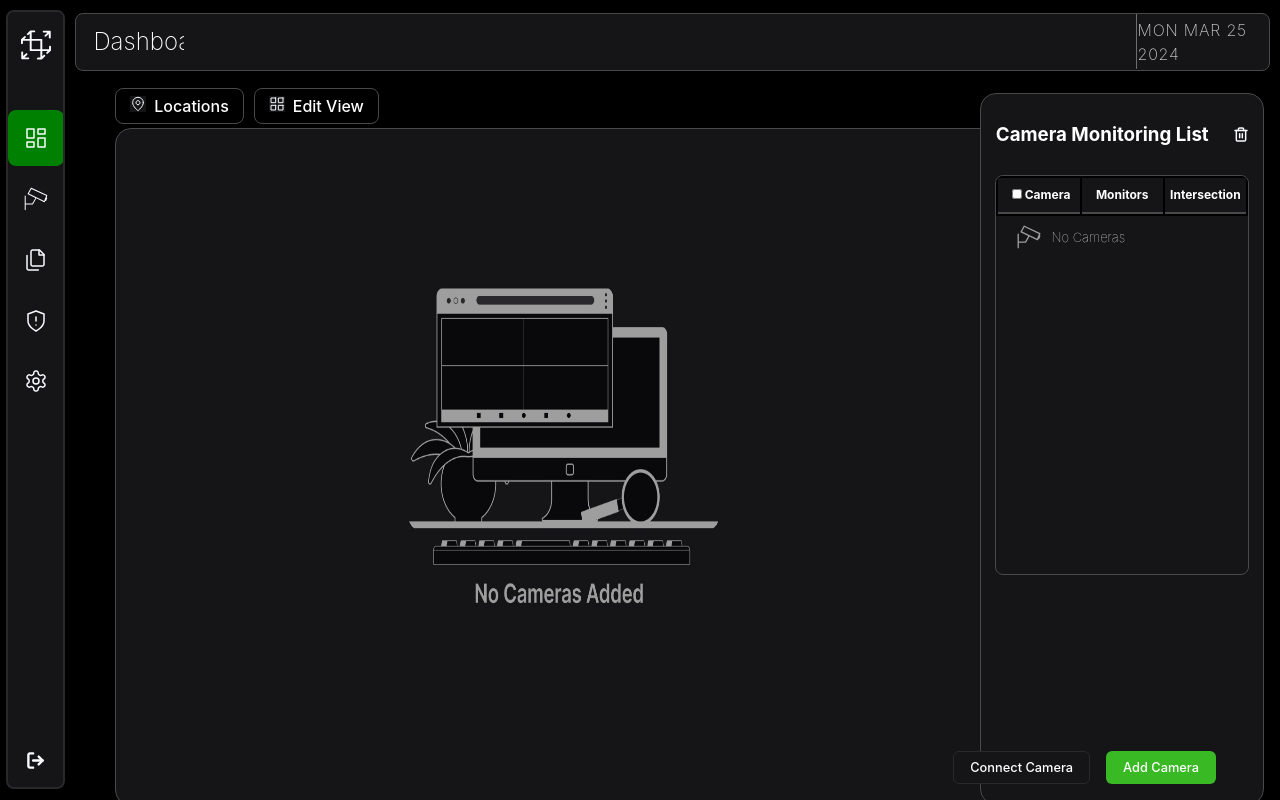
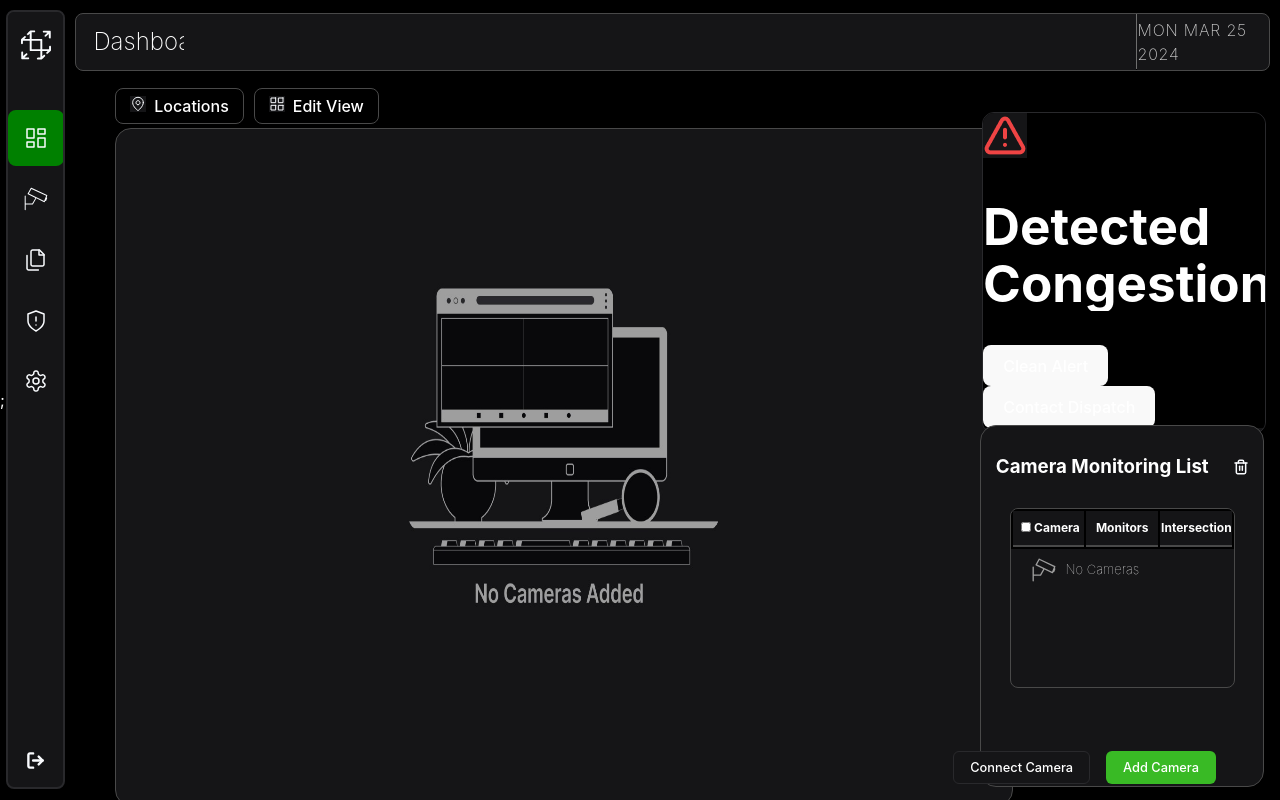
Before and after one commit to hassaan141/Figma-Frontend-React, a React (Create React App) app: page / in a window 1280 px wide. Built offline with nearby package versions, Linux system fonts and the light colour scheme.

Commit message:
more commit!

```diff
--- a/src/Components/CameraListView/CameraLong.css
+++ b/src/Components/CameraListView/CameraLong.css
@@ -122,9 +122,9 @@ margin-left: 5%;
 .camera-header th {
   font-size: 12px;
   text-align: center;
-  /* flex: 1;  */
   background-color: #151517;
   border-bottom: 2px solid #494949;
+  height: 2rem;
 
 }
 
@@ -135,18 +135,8 @@ margin-left: 5%;
   text-align: center;
 }
 
-.table-container th
-{
-  height: 2rem;
-
-}
-
 .table-container td
 {
-  background-color: #151517;
-}
-
-.header-item{
   background-color: #151517;
 }
 
@@ -154,9 +144,9 @@ margin-left: 5%;
 
 .table-container {
   display: block;
-  max-height: 400px; /* Adjust this value as needed */
+  height: 80%; /* Adjust this value as needed */
   overflow-y: auto;
-  width: 100%;
+  width: 80%;
 }
 
 .table-container thead, .table-container tbody tr {
@@ -170,3 +160,17 @@ margin-left: 5%;
   width: 10px;
   height: 10px;
 }
+
+.-Button{
+  background: red;       /* No background */
+  color: inherit;         /* Inherits the color from its parent */
+  border: none;           /* No border */
+  border-radius: 40px;             /* No padding */
+  font: inherit;          /* Inherits font from its parent */
+  font-size: 8px;
+
+}
+
+.header-item{
+  background-color: #151517;
+}
--- a/src/Components/CameraListView/CameraLong.jsx
+++ b/src/Components/CameraListView/CameraLong.jsx
@@ -10,6 +10,7 @@ function CameraLong() {
   const [showAddCamera, setShowAddCamera] = useState(false);
   const [rows, setRows] = useState([]);
   const [allChecked, setAllChecked] = useState(false);
+  const [showDelete, setShowDelete] = useState(false);
 
 
   const toggleAddCamera = () => {
@@ -19,6 +20,12 @@ function CameraLong() {
     setAllChecked(!allChecked); // Toggle the global checked state
     const updatedRows = rows.map(row => ({ ...row, isChecked: !allChecked }));
     setRows(updatedRows); // Apply the toggled state to all rows
+  };
+  const toggleShowDelete = () => {
+    setShowDelete(!showDelete);
+  };
+  const deleteRow = (id) => {
+    setRows(rows.filter(row => row.id !== id));
   };
 
   const addCamera = (cameraData) => {
@@ -49,9 +56,8 @@ function CameraLong() {
     <div className='eventBox'>
       <div className='heading'>
         <h3 className='title'>Camera Monitoring List</h3>
-        <img className='trashimg' src={img} alt="" />
+        <img className='trashimg' onClick={toggleShowDelete} src={img} alt="" />
       </div>
-      <div className='list'>
         <table className="table-container">
           <thead>
             <tr className="camera-header">
@@ -65,6 +71,7 @@ function CameraLong() {
               </th>
               <th>Monitors</th>
               <th>Intersection</th>
+              {showDelete && <th>Remove</th>}
             </tr>
           </thead>
           <tbody>
@@ -90,12 +97,16 @@ function CameraLong() {
                   </td>
                   <td>{row.monitor}</td>
                   <td>{row.intersection}</td>
+                  {showDelete && (
+                    <td>
+                      <button className='-Button' onClick={() => deleteRow(row.id)}> − </button>
+                    </td>
+                  )}
                 </tr>
               ))
             )}
           </tbody>
         </table>
-      </div>
       <div className='buttons2'>
         <button className='connectCamera'>Connect Camera</button>
         <button onClick={toggleAddCamera} className='addCamera'>Add Camera</button>
--- a/src/Components/CameraListView/CameraShort.css
+++ b/src/Components/CameraListView/CameraShort.css
@@ -0,0 +1,168 @@
+.eventBox{
+  background: #151517;
+  height: 45%;
+  width: 22%;
+  margin-top: 5rem;
+  margin-left: 3.5rem;
+  border-radius: 1rem;
+  position: fixed;
+  right: 1rem;
+  bottom: 0.8rem;
+  align-items: center;
+  justify-content: center;
+  border: 1px solid #494949;
+
+}
+
+.heading{
+  background: #151517;
+  display: flex;
+  justify-content: space-between;
+  margin: 0.5rem 0.9rem
+}
+
+img{
+  background: #151517;
+
+}
+
+.table-container{
+  border: 1px solid #494949;
+  height: 100vh;
+}
+.title{
+  background: #151517;
+  color: white;
+}
+
+.buttons2{
+  display: flex;
+  position: fixed;
+align-items: center;
+gap: 1rem;
+/* padding-left: 2rem;
+margin-top: 1rem; */
+background-color: #151517;
+bottom: 2%;
+right: 5%;
+
+}
+
+.addCamera{
+  display: flex;
+padding: 8px 16px;
+justify-content: center;
+align-items: center;
+/* gap: 10px; */
+border-radius: 6px;
+background: var(--Green-darkmode-accentcolor-001, #39BA25);
+font-size: 0.8rem;
+}
+
+.connectCamera{
+  display: flex;
+  padding: 8px 16px;
+justify-content: center;
+align-items: center;
+/* gap: 10px; */
+color:white;
+border-radius: 6px;
+border: 1px solid var(--Black-darkmode-widgetborders-003, #29292C);
+background: var(--Black-darkmode-widgetsurface-002, #151517);
+font-size: 0.8rem;
+
+}
+
+.table-container {
+  color: white;
+  border-radius: 8px;
+  width: fit-content;
+  margin: auto;
+  background-color: #151517;
+
+}
+
+
+.table-header {
+  display: flex;
+  justify-content: space-between;
+  padding: 8px 16px;
+  background-color: #151517;
+
+}
+
+.table-body {
+  padding: 16px;
+  background-color: #151517;
+}
+
+.no-data-message {
+  display: flex;
+  align-items: center;
+  background-color: #5a5a5a;
+  border-radius: 8px;
+  height: 2rem;
+  gap: 10px;
+  width: 16rem;
+  font-weight: 100;
+  font-size: small;
+  margin-left: 1rem;
+
+}
+
+
+.camera-header th {
+  font-size: 12px;
+  text-align: center;
+  background-color: #151517;
+  border-bottom: 2px solid #494949;
+  height: 2rem;
+
+}
+
+.table-container tr {
+
+  background-color: #151517;
+  font-size: 12px;
+  text-align: center;
+}
+
+.table-container td
+{
+  background-color: #151517;
+}
+
+
+
+.table-container {
+  display: block;
+  height: 50%; /* Adjust this value as needed */
+  overflow-y: auto;
+  width: 80%;
+}
+
+.table-container thead, .table-container tbody tr {
+  display: table;
+  width: 100%;
+  table-layout: fixed; /* Ensures consistent column widths */
+}
+
+
+.camera-checkbox{
+  width: 10px;
+  height: 10px;
+}
+
+.-Button{
+  background: red;       /* No background */
+  color: inherit;         /* Inherits the color from its parent */
+  border: none;           /* No border */
+  border-radius: 40px;             /* No padding */
+  font: inherit;          /* Inherits font from its parent */
+  font-size: 8px;
+
+}
+
+.header-item{
+  background-color: #151517;
+}
--- a/src/Components/CameraListView/CameraShort.jsx
+++ b/src/Components/CameraListView/CameraShort.jsx
@@ -0,0 +1,129 @@
+import React, { useState } from 'react';
+import './CameraShort.css';
+import img from './trash-2.svg';
+import cameraicon from './wall-camare.svg';
+import AddCameraModal from "../Camera/CameraModal";
+import greencircle from './greencircle.png';
+import redcircle from './redcircle.png';
+import CongestionDetection from '../Congestion/CongestionDetection';
+
+function CameraLong() {
+  const [showAddCamera, setShowAddCamera] = useState(false);
+  const [rows, setRows] = useState([]);
+  const [allChecked, setAllChecked] = useState(false);
+  const [showDelete, setShowDelete] = useState(false);
+
+
+  const toggleAddCamera = () => {
+    setShowAddCamera(!showAddCamera);
+  };
+  const toggleAllCheckbox = () => {
+    setAllChecked(!allChecked); // Toggle the global checked state
+    const updatedRows = rows.map(row => ({ ...row, isChecked: !allChecked }));
+    setRows(updatedRows); // Apply the toggled state to all rows
+  };
+  const toggleShowDelete = () => {
+    setShowDelete(!showDelete);
+  };
+  const deleteRow = (id) => {
+    setRows(rows.filter(row => row.id !== id));
+  };
+
+  const addCamera = (cameraData) => {
+    const newCamera = {
+      id: rows.length + 1,
+      ...cameraData,
+      isChecked: false, // Initial state of checkbox is unchecked
+      showVideo: false,
+      monitor: "TC, AC, NM",
+      intersection: "Dixie & Dundas"
+    };
+    setRows([...rows, newCamera]);
+    toggleAddCamera(); // Assuming this toggles the modal visibility
+  };
+
+  // Function to toggle the isChecked property of a camera
+  const toggleCheckbox = (id) => {
+    const updatedRows = rows.map((row) => {
+      if (row.id === id) {
+        return { ...row, isChecked: !row.isChecked };
+      }
+      return row;
+    });
+    setRows(updatedRows);
+  };
+
+  return (
+    <div className='everything'>
+    <div className= 'alert'>
+        <CongestionDetection/>;
+    </div>
+    <div className='eventBox'>
+      <div className='heading'>
+        <h3 className='title'>Camera Monitoring List</h3>
+        <img className='trashimg' onClick={toggleShowDelete} src={img} alt="" />
+      </div>
+        <table className="table-container">
+          <thead>
+            <tr className="camera-header">
+              <th>
+                <label className="header-item">
+                  <input type="checkbox" className="camera-checkbox"
+                        checked={allChecked}
+                        onChange={toggleAllCheckbox} />
+                  Camera
+                </label>
+              </th>
+              <th>Monitors</th>
+              <th>Intersection</th>
+              {showDelete && <th>Remove</th>}
+            </tr>
+          </thead>
+          <tbody>
+            {rows.length === 0 ? (
+              <tr>
+                <td colSpan="3" className="no-data-message">
+                  <img src={cameraicon} alt="No Cameras" />
+                  No Cameras
+                </td>
+              </tr>
+            ) : (
+              rows.map((row) => (
+                <tr key={row.id}>
+                  <td>
+                    <input
+                      type="checkbox"
+                      className="camera-checkbox"
+                      checked={row.isChecked}
+                      onChange={() => toggleCheckbox(row.id)}
+                    />
+                    <img src={row.isChecked ? greencircle : redcircle} alt="" style={{width: '10px', height: '10px', marginRight: '5px'}} />
+                    {row.camera}
+                  </td>
+                  <td>{row.monitor}</td>
+                  <td>{row.intersection}</td>
+                  {showDelete && (
+                    <td>
+                      <button className='-Button' onClick={() => deleteRow(row.id)}> − </button>
+                    </td>
+                  )}
+                </tr>
+              ))
+            )}
+          </tbody>
+        </table>
+      <div className='buttons2'>
+        <button className='connectCamera'>Connect Camera</button>
+        <button onClick={toggleAddCamera} className='addCamera'>Add Camera</button>
+        {showAddCamera && (
+          <div className='overlay'>
+            <AddCameraModal addCamera={addCamera} onClose={toggleAddCamera} />
+          </div>
+        )}
+      </div>
+    </div>
+    </div>
+  );
+}
+
+export default CameraLong;
--- /dev/null
+++ b/src/Components/Congestion/CongestionDetection.css
@@ -0,0 +1,12 @@
+.detectedDiv{
+    border: 1px solid var(--Black-darkmode-widgetborders-003, #29292C);
+background: var(--Black-darkmode-widgetsurface-002, #151517);
+
+position: fixed;
+top: 7rem;
+right: 0.5rem;
+width: 22%;
+margin-right: 0.5%;
+height: 40%;
+border-radius: 12px;
+}
--- a/src/Components/Congestion/CongestionDetection.jsx
+++ b/src/Components/Congestion/CongestionDetection.jsx
@@ -1,4 +1,4 @@
-import React, { useState } from 'react';
+import React from 'react';
 import './CongestionDetection.css';
 import alerttriangle from './alert-triangle.png';
 
@@ -7,13 +7,12 @@ function CongestionDetection() {
 
   return(
     <div className = 'detectedDiv'>
-    <div>
         <div className = 'headerandicon'>
             <img src={alerttriangle}/>
             <h1> Detected Congestion </h1>
         </div>
         <div className= 'congestionImg'>
-            <img/>
+            {/* <img/> */}
         </div>
         <div className= 'cameraNumber'>
 
@@ -30,8 +29,6 @@ function CongestionDetection() {
             <button> Contact Dispatch </button>
         </div>
     </div>
-
-    </div>
   )
 }
 
--- a/src/Pages/Dashboard.jsx
+++ b/src/Pages/Dashboard.jsx
@@ -2,7 +2,8 @@ import React from 'react'
 import Navbar from '../Components/Navbar/Navbar';
 import Top from '../Components/Top/top';
 import VideoPlayerTest from '../Components/Video/VideoPlayerTest';
-import CameraLong from '../Components/CameraListView/CameraLong';
+// import CameraLong from '../Components/CameraListView/CameraLong';
+import CameraShort from '../Components/CameraListView/CameraShort';
 import Buttons from '../Components/LoneButtons/Buttons'
 
 
@@ -13,7 +14,7 @@ function Dashboard() {
     <Navbar/>
     <Buttons/>
     <VideoPlayerTest/>
-    <CameraLong/>
+    <CameraShort/>
     </div>
   )
 }
```
